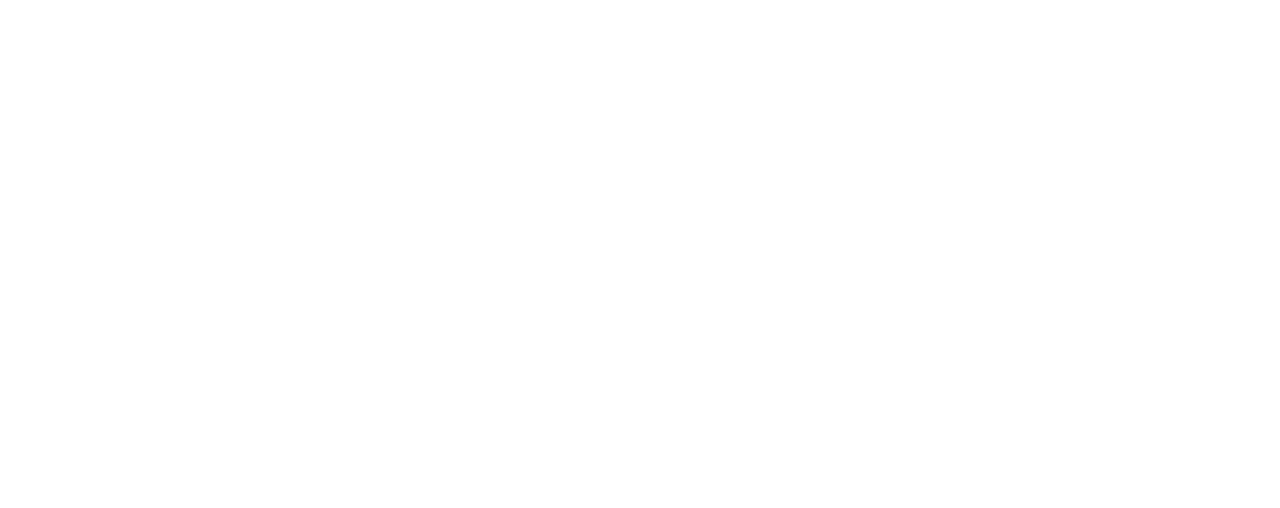
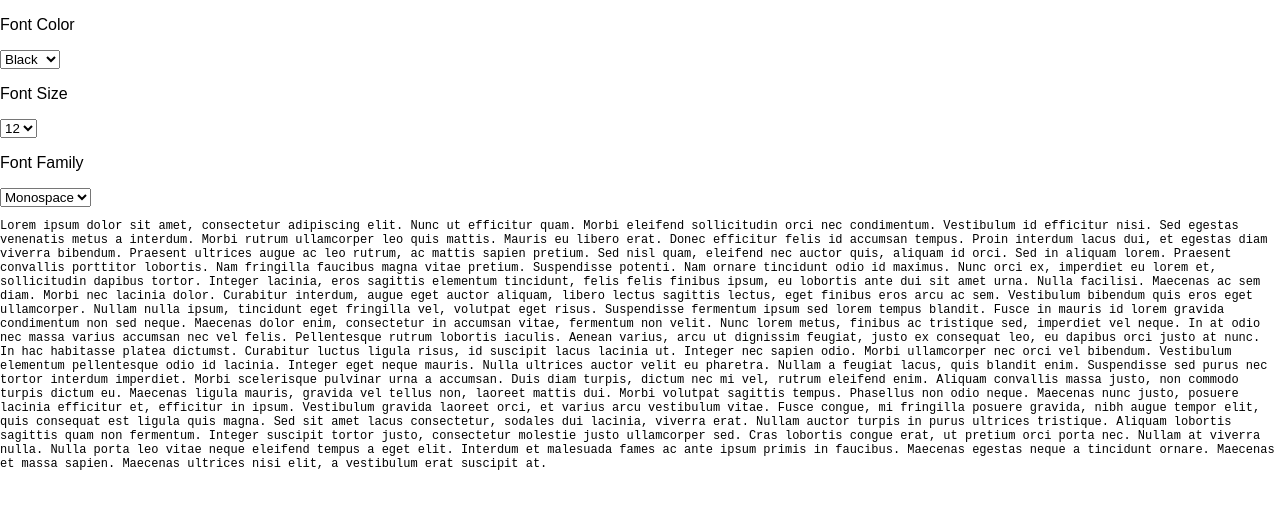
Before and after one commit to DevMountain/react-2-mini, a React (Create React App) app: page / in a window 1280 px wide. Shown: the top 508 px of the page. Built offline with nearby package versions, Linux system fonts and the light colour scheme.

Commit message:
JL solution - Initial solution

```diff
--- a/src/App.js
+++ b/src/App.js
@@ -1,30 +1,46 @@
 import React, { Component } from 'react';
 import './App.css';
 
-// Components
 import ColorChanger from './components/ColorChanger'
 import SizeChanger from './components/SizeChanger';
 import FamilyChanger from './components/FamilyChanger';
 import TextContainer from './components/TextContainer';
 
 class App extends Component {
-  // constructor
+  constructor() {
+    super();
+    this.state = {
+      fontColor: 'black',
+      fontSize: 12,
+      fontFamily: 'monospace'
+    };
 
-  // updateColor
+    this.updateColor = this.updateColor.bind(this);
+    this.updateSize = this.updateSize.bind(this);
+    this.updateFamily = this.updateFamily.bind(this);
+  }
 
-  // updateSize
+  updateColor(val) {
+    this.setState({ fontColor: val });
+  }
 
-  // updateFamily
+  updateSize(val) {
+    this.setState({ fontSize: val });
+  }
+
+  updateFamily(val) {
+    this.setState({ fontFamily: val });
+  }
 
   render() {
     return (
       <div>
         <div>
-          { /* Render ColorChanger */ }
-          { /* Render SizeChanger */ }
-          { /* Render FamilyChanger */ }
+          <ColorChanger update={ this.updateColor } />
+          <SizeChanger update={ this.updateSize } />
+          <FamilyChanger update={ this.updateFamily } />
         </div>
-        { /* Render TextContainer */ }
+        <TextContainer fontColor={ this.state.fontColor } fontSize={ this.state.fontSize } fontFamily={ this.state.fontFamily } />
       </div>
     )
   }
--- a/src/components/ColorChanger.js
+++ b/src/components/ColorChanger.js
@@ -5,7 +5,7 @@
     return (
       <div>
         <p> Font Color </p>
-        <select>
+        <select onChange={ (e) => { this.props.update(e.target.value) } }>
           <option value="black"> Black </option>
           <option value="blue"> Blue </option>
           <option value="green"> Green </option>
--- a/src/components/FamilyChanger.js
+++ b/src/components/FamilyChanger.js
@@ -5,7 +5,7 @@
     return (
       <div>
         <p> Font Family </p>
-        <select>
+        <select onChange={ (e) => { this.props.update(e.target.value) } }>
           <option value="monospace"> Monospace </option>
           <option value="arial"> Arial </option>
           <option value="courier"> Courier </option>
--- a/src/components/SizeChanger.js
+++ b/src/components/SizeChanger.js
@@ -5,7 +5,7 @@
     return (
       <div>
         <p> Font Size </p>
-        <select>
+        <select onChange={ (e) => { this.props.update(parseInt(e.target.value, 10)) } }>
           <option value="12"> 12 </option>
           <option value="13"> 13 </option>
           <option value="14"> 14 </option>
--- a/src/components/TextContainer.js
+++ b/src/components/TextContainer.js
@@ -1,9 +1,18 @@
 import React, { Component } from 'react';
 
 export default class TextContainer extends Component {
-  // constructor
+  constructor() {
+    super();
+    this.state = {
+      fontColor: 'black',
+      fontFamily: 'monospace',
+      fontSize: 12
+    }
+  }
 
-  // componentWillReceiveProps
+  componentWillReceiveProps(props) {
+    this.setState({ fontColor: props.fontColor, fontFamily: props.fontFamily, fontSize: props.fontSize });
+  }
 
   render() {
     return (
```
